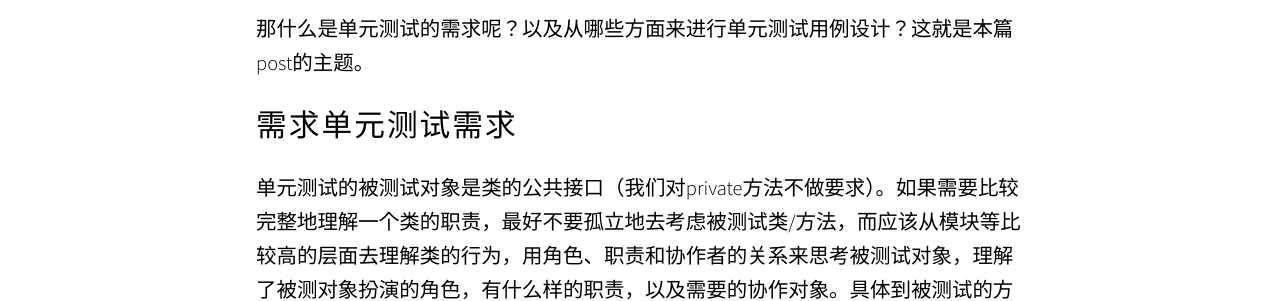
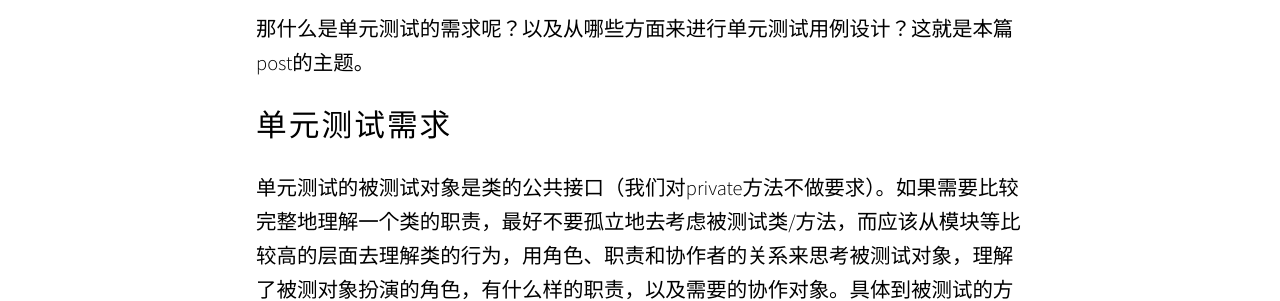
Before and after one commit to astrisk/astrisk.github.io, a Jekyll site: the page built from _posts/2017-04-25-unittest-design.md, in a window 1280 px wide. Shown: the part 568-869 px from the top of the page. Built offline with Jekyll 4.4.1, drawn with Linux system fonts in a browser that asks for light colours; some web fonts are replaced.

Commit message:
update title

```diff
--- a/_posts/2017-04-25-unittest-design.md
+++ b/_posts/2017-04-25-unittest-design.md
@@ -10,7 +10,7 @@ categories: UNITTEST
 
 那什么是单元测试的需求呢？以及从哪些方面来进行单元测试用例设计？这就是本篇post的主题。
 
-## **需求单元测试需求**
+## **单元测试需求**
 
 单元测试的被测试对象是类的公共接口（我们对private方法不做要求）。如果需要比较完整地理解一个类的职责，最好不要孤立地去考虑被测试类/方法，而应该从模块等比较高的层面去理解类的行为，用角色、职责和协作者的关系来思考被测试对象，理解了被测对象扮演的角色，有什么样的职责，以及需要的协作对象。具体到被测试的方法，需要清楚：1. 被测试方法的使用场景；2.方法的行为以及上下文（输入，输出）；3. 输入输出的限制条件；4. 异常处理；5. 返回值类型等。
 
```
